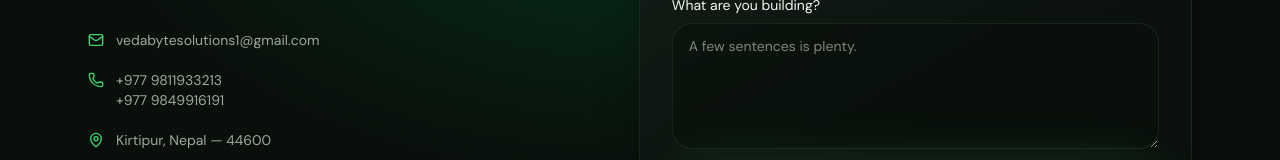
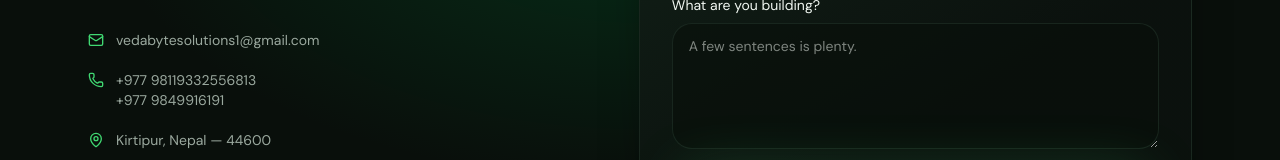
Before and after one commit to anuragbhandari777-gif/vbs, a Next.js app: page /contact in a window 1280 px wide. Shown: the part 402-562 px from the top of the page. Built offline with nearby package versions, Linux system fonts and the light colour scheme.

Commit message:
Describe what you changed

```diff
--- a/src/app/contact/page.tsx
+++ b/src/app/contact/page.tsx
@@ -50,7 +50,7 @@ export default function Contact() {
                   <li className="flex items-start gap-3">
                     <Phone className="mt-0.5 size-4 shrink-0 text-primary" />
                     <div className="text-muted-foreground">
-                      <p>+977 9811933213</p>
+                      <p>+977 98119332556813</p>
                       <p>+977 9849916191</p>
                     </div>
                   </li>
```
